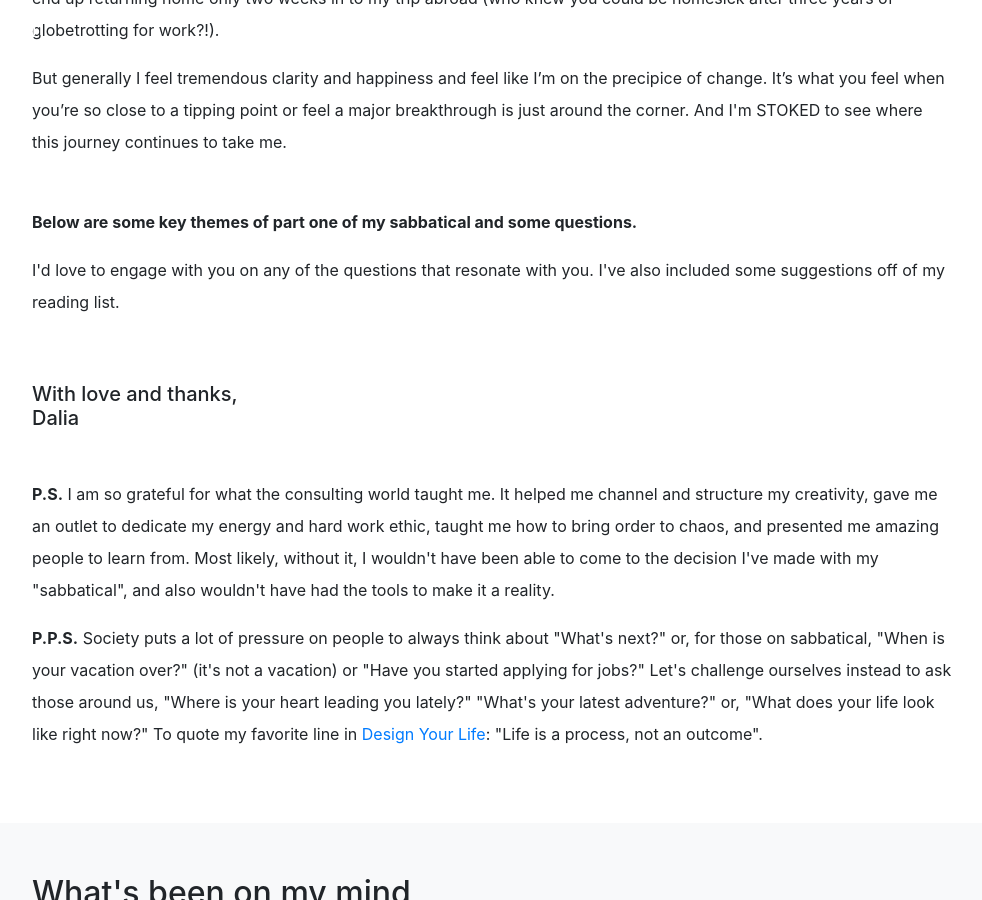
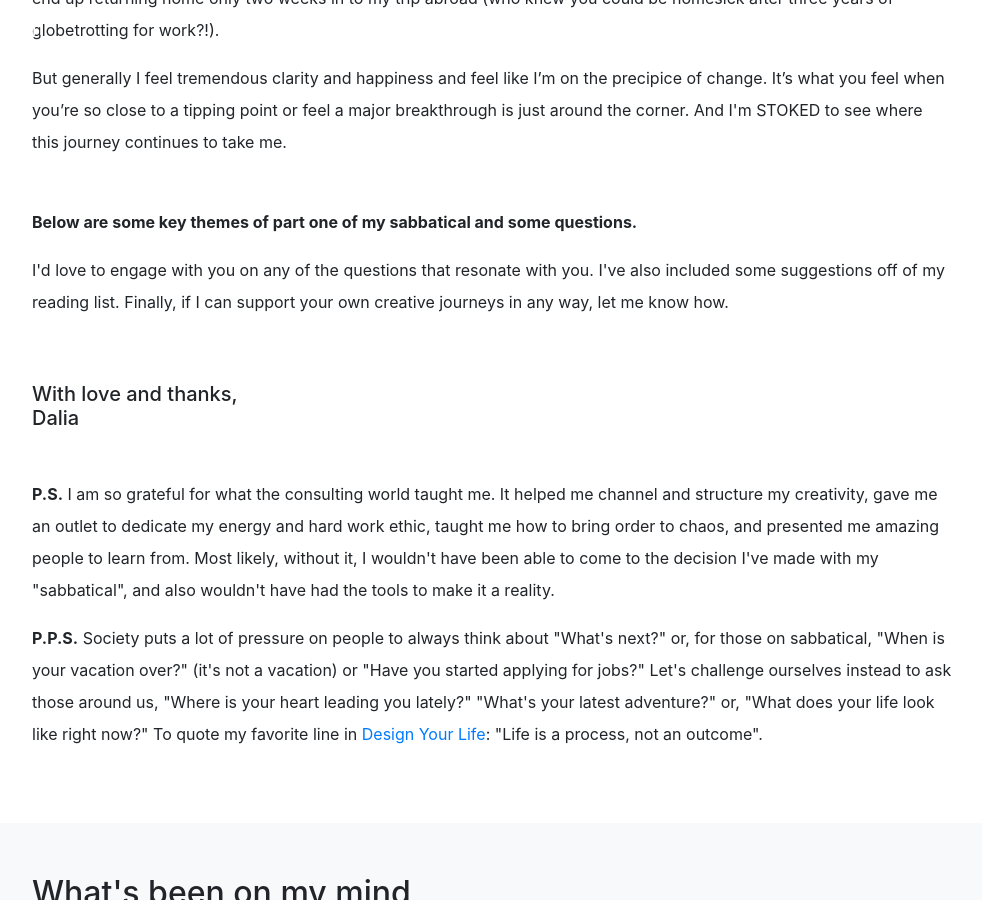
Before and after one commit to dalkat/dalkat.github.io, a Jekyll site: the page built from update-1.md, in a window 1280 px wide and 900 px high, scrolled down 2693 px. Shown: the whole window, without its empty margins (148-1130 px from the left). Built offline with Jekyll 4.4.1, drawn with Linux system fonts in a browser that asks for light colours; nearby versions of some CDN libraries; some web fonts are replaced; library files that are not in the unit come from our copies.

Commit message:
blog 1.5.2

```diff
--- a/_layouts/update-1.html
+++ b/_layouts/update-1.html
@@ -69,7 +69,7 @@ layout: default-sub
             <p>There have been weddings (including my cousin George's &mdash; the first of our generation!) and there have been the pains of divorce (my parents &mdash; it's been tough being so far from NY during it all). There are moments where I feel inspired and unstoppable, and moments where I find myself tired and low energy &mdash; realizing what a toll this job took on my mind, body, and soul. There are moments I feel giddy as ever, and moments where I feel really down. In fact, so down that I'd end up returning home only two weeks in to my trip abroad (who knew you could be homesick after three years of globetrotting for work?!). </p>
             <p>But generally I feel tremendous clarity and happiness and feel like I&rsquo;m on the precipice of change. It&rsquo;s what you feel when you&rsquo;re so close to a tipping point or feel a major breakthrough is just around the corner. And I'm STOKED to see where this journey continues to take me.</p><br>
             <p><b>Below are some key themes of part one of my sabbatical and some questions.</b></p>
-            <p>I'd love to engage with you on any of the questions that resonate with you. I've also included some suggestions off of my reading list. </p><br>
+            <p>I'd love to engage with you on any of the questions that resonate with you. I've also included some suggestions off of my reading list. Finally, if I can support your own creative journeys in any way, let me know how.</p><br>
             <p><h5>With love and thanks,<br>Dalia</h5></p><br>
             <p><b>P.S.</b> I am so grateful for what the consulting world taught me. It helped me channel and structure my creativity, gave me an outlet to dedicate my energy and hard work ethic, taught me how to bring order to chaos, and presented me amazing people to learn from. Most likely, without it, I wouldn't have been able to come to the decision I've made with my "sabbatical", and also wouldn't have had the tools to make it a reality.</p>
             <p><b>P.P.S.</b> Society puts a lot of pressure on people to always think about "What's next?" or, for those on sabbatical, "When is your vacation over?" (it's not a vacation) or "Have you started applying for jobs?" Let's challenge ourselves instead to ask those around us, "Where is your heart leading you lately?" "What's your latest adventure?" or, "What does your life look like right now?" To quote my favorite line in <a href="https://amzn.to/2BCvhmr" target="_blank">Design Your Life</a>: "Life is a process, not an outcome".</p><br>
```
